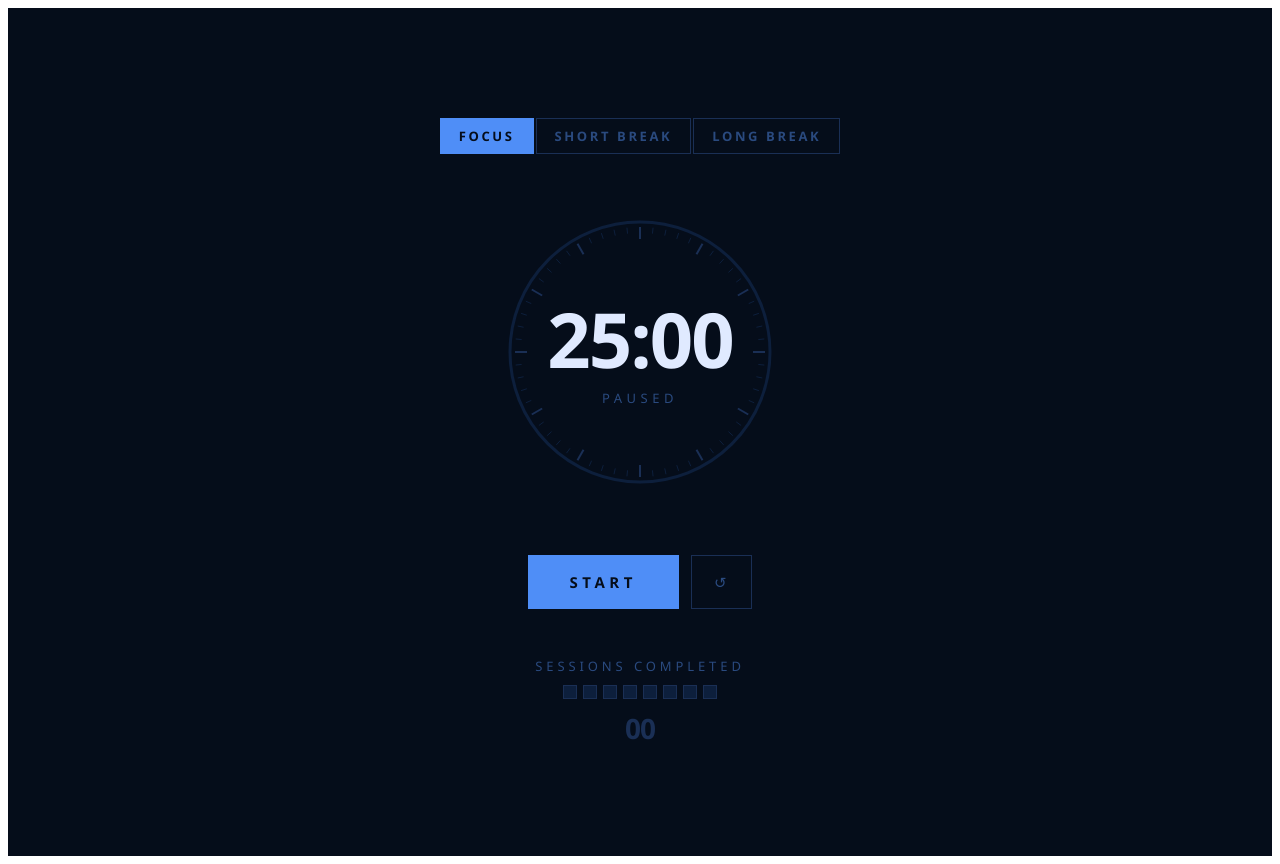
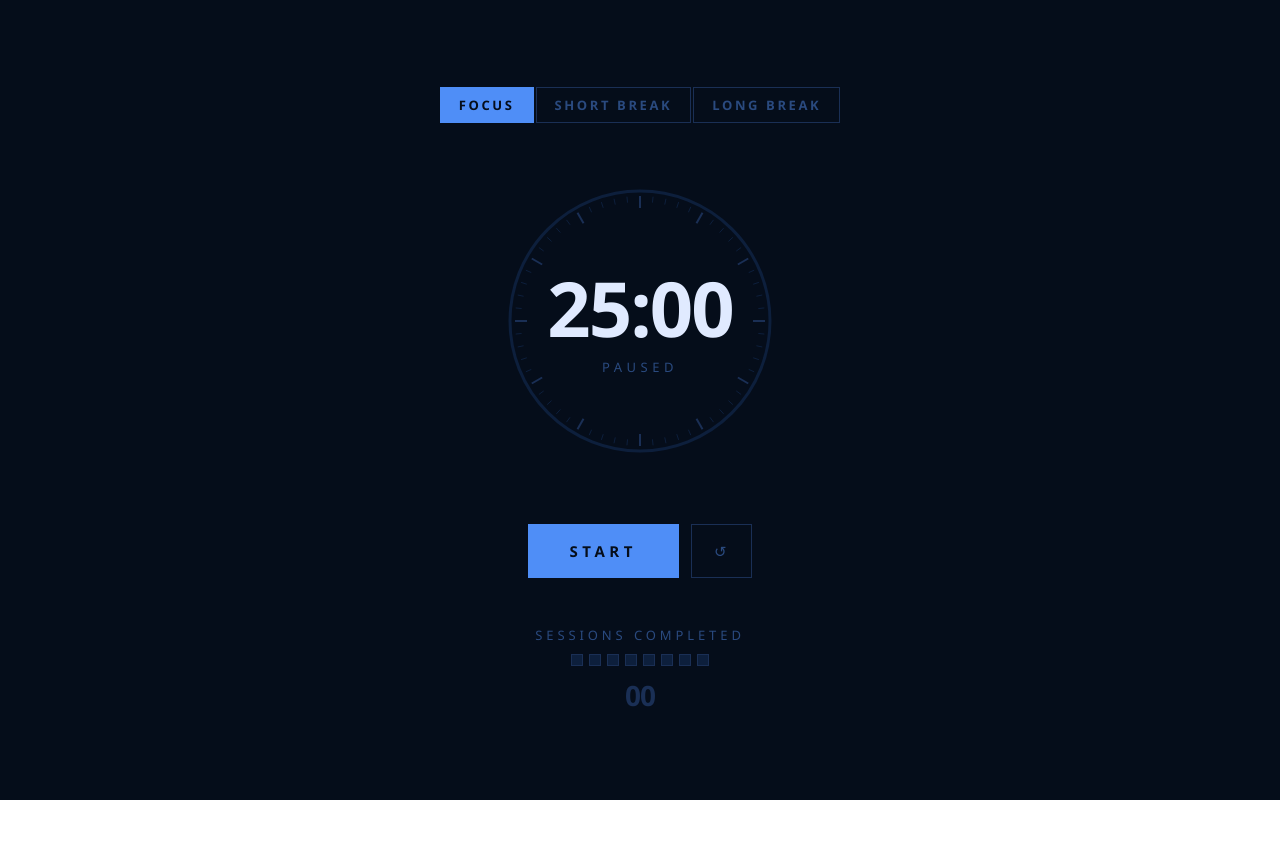
Before and after one commit to Logicflow-235/Pomodoro-Timer, a React (Vite) app: page / in a window 1280 px wide. After the commit the page ends 800 px from the top, so only its background shows below. Built offline with nearby package versions, Linux system fonts and the light colour scheme.

Commit message:
Add base CSS styles for layout and box-sizing

```diff
--- a/src/index.css
+++ b/src/index.css
@@ -0,0 +1,13 @@
+html,
+body,
+#root {
+  margin: 0;
+  padding: 0;
+  width: 100%;
+  height: 100%;
+  min-height: 100vh;
+}
+
+* {
+  box-sizing: border-box;
+}
```
